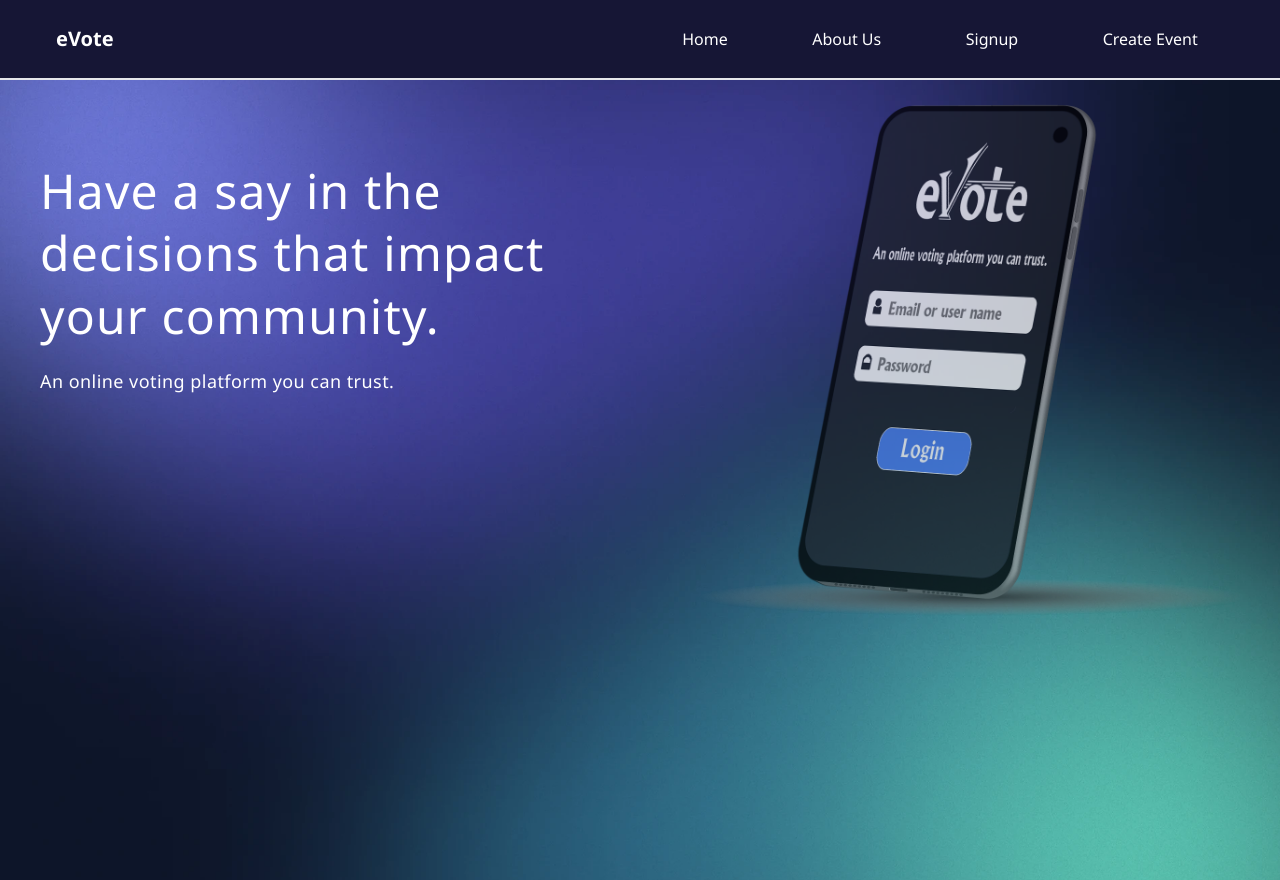
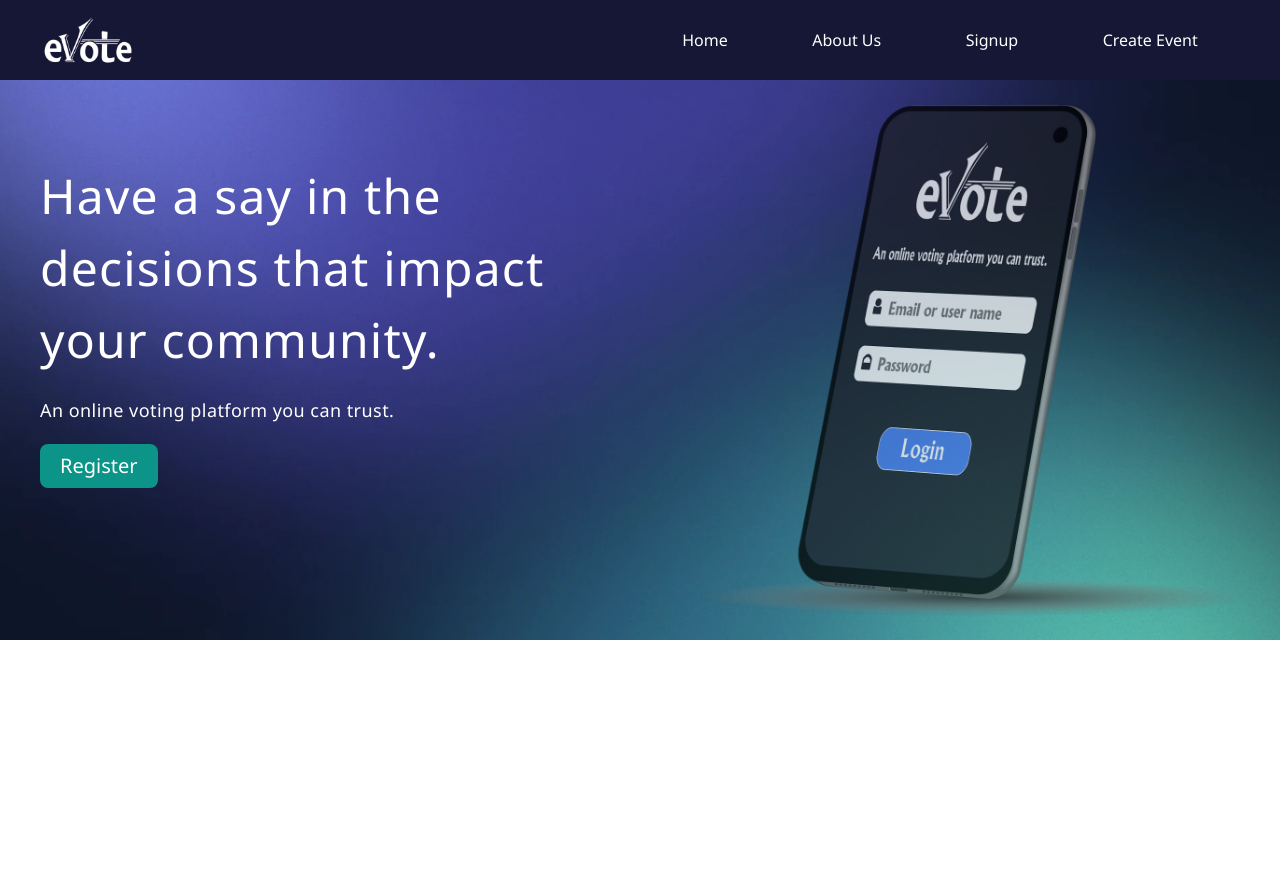
Before and after one commit to rupeshbug/eVote, a Next.js app: page / in a window 1280 px wide. After the commit the page ends 800 px from the top, so only its background shows below. Built offline with nearby package versions, Linux system fonts and the light colour scheme.

Commit message:
changes made to Navbar and HeroSection

```diff
--- a/components/Home/HeroSection.js
+++ b/components/Home/HeroSection.js
@@ -3,20 +3,28 @@ import backgroundImage from "../../public/background.webp";
 const HeroSection = () => {
   return (
     <div
-      className="bg-cover bg-center h-screen flex text-white"
+      className="bg-cover bg-center flex flex-col-reverse md:flex-row text-white"
       style={{ backgroundImage: `url(${backgroundImage.src})` }}
     >
-      <div className="w-1/2 mt-20 px-10">
-        <h1 className="text-5xl tracking-wide" style={{ lineHeight: "1.3" }}>
+      <div className="w-full md:w-1/2 mt-10 md:mt-20 px-10 order-2 md:order-1">
+        <h1
+          className="text-3xl md:text-5xl tracking-wide text-center md:text-left"
+          style={{ lineHeight: "1.5" }}
+        >
           Have a say in the decisions that impact your community.
         </h1>
-        <p className="py-5 tracking-wide text-lg">
+        <p className="py-5 tracking-wide text-lg text-center md:text-left">
           An online voting platform you can trust.
         </p>
+        <div className="text-center md:text-left mb-4">
+          <button className="bg-teal-600 hover:bg-teal-700 rounded-lg px-5 py-2 text-xl">
+            Register
+          </button>
+        </div>
       </div>
-      <div className="w-1/2 px-10">
+      <div className="w-full md:w-1/2 px-10 order-1 md:order-2">
         <img
-          className="h object-cover w-full opacity-75"
+          className="h object-cover w-full opacity-75 sm:height-200"
           src="/Interface.png"
           alt="interface"
         />
--- a/components/Layout/Navbar.js
+++ b/components/Layout/Navbar.js
@@ -1,15 +1,18 @@
-import React from "react";
-
 const Navbar = () => {
   return (
     <nav
-      className="h-20 px-10 bg-161635 flex justify-between items-center text-white border-b-2 border-slate"
+      className="h-20 px-10 bg-white shadow md:flex md:items-center md:justify-between"
       style={{ backgroundColor: "#161635" }}
     >
-      <div className="flex items-center px-4 text-xl font-bold w-1/2">
-        eVote
+      <div className="flex items-center text-xl font-bold w-1/2">
+        <img
+          className="cursor-pointer"
+          style={{ height: "64px" }}
+          src="/logo-no-bg.png"
+          alt="hero background"
+        />
       </div>
-      <ul className="flex justify-around w-1/2">
+      <ul className="flex justify-around w-1/2 text-white">
         <li>Home</li>
         <li>About Us</li>
         <li>Signup</li>
```
